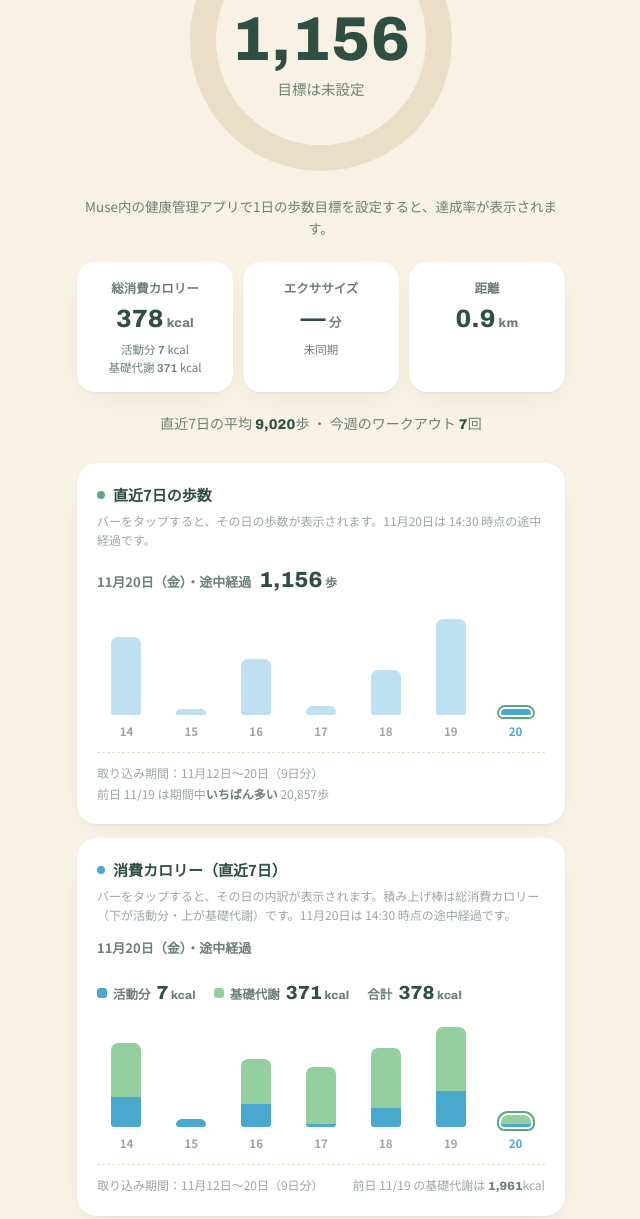
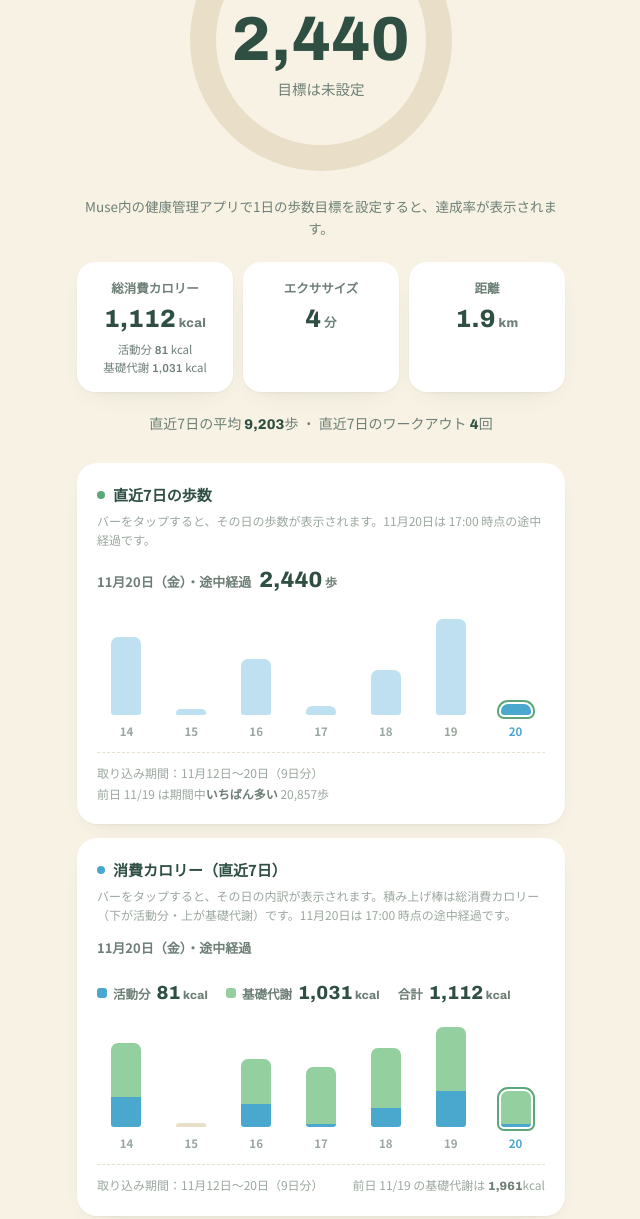
Before and after one commit to kawashimaryota3-cmd/health, a plain HTML site: page index.html in a window 1280 px wide. Shown: the part 220-1439 px from the top of the page, without its empty margins (319-959 px from the left). Drawn offline with Linux system fonts and the light colour scheme.

Commit message:
Update health page 2026-11-20 17:00 JST

```diff
--- a/index.html
+++ b/index.html
@@ -203,18 +203,18 @@
   <body>
     <div class="wrap">
 
-      <p class="updated-line">最終更新 <span class="num">11/20 14:30</span></p>
+      <p class="updated-line">最終更新 <span class="num">11/20 17:00</span></p>
 
       <!-- 今日のサマリー -->
       <section aria-label="今日のサマリー">
         <h1 class="today-date">11月20日（金）</h1>
-        <div class="ring-box" role="img" aria-label="11月20日 14時30分時点の歩数 1,156歩。歩数目標は未設定です">
+        <div class="ring-box" role="img" aria-label="11月20日 17時00分時点の歩数 2,440歩。歩数目標は未設定です">
           <svg viewBox="0 0 272 272" aria-hidden="true">
             <circle cx="136" cy="136" r="118" fill="none" stroke="var(--ring-track)" stroke-width="26" />
           </svg>
           <div class="ring-center">
             <span class="lbl">歩数</span>
-            <span class="steps num">1,156</span>
+            <span class="steps num">2,440</span>
             <span class="goal">目標は未設定</span>
           </div>
         </div>
@@ -223,29 +223,28 @@
         <div class="stat-row">
           <div class="stat">
             <p class="slbl">総消費カロリー</p>
-            <p class="sval num">378<small>kcal</small></p>
-            <p class="ssub">活動分 <span class="num">7</span> kcal<br />基礎代謝 <span class="num">371</span> kcal</p>
+            <p class="sval num">1,112<small>kcal</small></p>
+            <p class="ssub">活動分 <span class="num">81</span> kcal<br />基礎代謝 <span class="num">1,031</span> kcal</p>
           </div>
           <div class="stat">
             <p class="slbl">エクササイズ</p>
-            <p class="sval num">―<small>分</small></p>
-            <p class="ssub">未同期</p>
+            <p class="sval num">4<small>分</small></p>
           </div>
           <div class="stat">
             <p class="slbl">距離</p>
-            <p class="sval num">0.9<small>km</small></p>
+            <p class="sval num">1.9<small>km</small></p>
           </div>
         </div>
-        <p class="week-line">直近7日の平均 <strong class="num">9,020</strong>歩 ・ 今週のワークアウト <strong class="num">7</strong>回</p>
+        <p class="week-line">直近7日の平均 <strong class="num">9,203</strong>歩 ・ 直近7日のワークアウト <strong class="num">4</strong>回</p>
       </section>
 
       <!-- 直近7日 -->
       <section class="card" aria-label="直近7日の歩数">
         <h2><span class="dot g"></span>直近7日の歩数</h2>
-        <p class="hint">バーをタップすると、その日の歩数が表示されます。11月20日は 14:30 時点の途中経過です。</p>
+        <p class="hint">バーをタップすると、その日の歩数が表示されます。11月20日は 17:00 時点の途中経過です。</p>
         <div class="chart-readout" aria-live="polite">
           <span class="d" id="roDay">11月20日（金）・途中経過</span>
-          <span class="v num" id="roVal">1,156<small> 歩</small></span>
+          <span class="v num" id="roVal">2,440<small> 歩</small></span>
         </div>
         <div class="bars" id="bars" role="group" aria-label="日別歩数の棒グラフ"></div>
         <div class="avg-line">
@@ -257,14 +256,14 @@
       <!-- 消費カロリー 直近7日 -->
       <section class="card" aria-label="消費カロリー（直近7日）">
         <h2><span class="dot"></span>消費カロリー（直近7日）</h2>
-        <p class="hint">バーをタップすると、その日の内訳が表示されます。積み上げ棒は総消費カロリー（下が活動分・上が基礎代謝）です。11月20日は 14:30 時点の途中経過です。</p>
+        <p class="hint">バーをタップすると、その日の内訳が表示されます。積み上げ棒は総消費カロリー（下が活動分・上が基礎代謝）です。11月20日は 17:00 時点の途中経過です。</p>
         <div class="chart-readout" aria-live="polite">
           <span class="d" id="calRoDay">11月20日（金）・途中経過</span>
         </div>
         <div class="cal-detail" aria-live="polite">
-          <span class="ci act"><span class="sw" aria-hidden="true"></span><span class="clbl">活動分</span><span class="cv num" id="calRoAct">7<small> kcal</small></span></span>
-          <span class="ci bas"><span class="sw" aria-hidden="true"></span><span class="clbl">基礎代謝</span><span class="cv num" id="calRoBasal">371<small> kcal</small></span></span>
-          <span class="ci tot"><span class="clbl">合計</span><span class="cv num" id="calRoTotal">378<small> kcal</small></span></span>
+          <span class="ci act"><span class="sw" aria-hidden="true"></span><span class="clbl">活動分</span><span class="cv num" id="calRoAct">81<small> kcal</small></span></span>
+          <span class="ci bas"><span class="sw" aria-hidden="true"></span><span class="clbl">基礎代謝</span><span class="cv num" id="calRoBasal">1,031<small> kcal</small></span></span>
+          <span class="ci tot"><span class="clbl">合計</span><span class="cv num" id="calRoTotal">1,112<small> kcal</small></span></span>
         </div>
         <div class="cal-bars" id="calBars" role="group" aria-label="日別消費カロリーの積み上げ棒グラフ"></div>
         <div class="avg-line">
@@ -317,10 +316,10 @@
         </ul>
       </section>
 
-      <p class="notice" style="margin:0 0 6px;">iPhoneからの同期がまだ完了していない期間があります（2026-08-23〜2026-09-01を含む多数の日（73日以上）が未同期のためデータが欠落しています。取得できたのは主に2026-11-12〜2026-11-20分です）。同期が進むと自動で埋まります。</p>
+      <p class="notice" style="margin:0 0 6px;">iPhoneからの同期がまだ完了していない期間があります（2026-08-23〜2026-11-11のうち82日分が未同期のためデータが欠落しています。取得できたのは2026-11-12〜2026-11-20の9日分です）。同期が進むと自動で埋まります。</p>
 
       <footer class="note">
-        <p>表示されている歩数・消費カロリー・エクササイズ・距離・ワークアウトは、すべて Apple Health から取り込んだ実績値です。最新の確定日は 2026年11月19日（歩数 20,857歩・総消費カロリー 3,055kcal（活動分 1,094kcal・基礎代謝 1,961kcal）・エクササイズ 100分・距離 16.3km、ワークアウトは全期間で12件）で、11月20日分は 14:30 の更新時点で歩数 1,156歩・総消費カロリー 378kcal・距離 0.9km まで同期済みの途中経過です。体重は Apple Health にも手入力にも記録がありませんでした。</p>
+        <p>表示されている歩数・消費カロリー・エクササイズ・距離・ワークアウトは、すべて Apple Health から取り込んだ実績値です。最新の確定日は 2026年11月19日（歩数 20,857歩・総消費カロリー 3,055kcal（活動分 1,094kcal・基礎代謝 1,961kcal）・エクササイズ 100分・距離 16.3km、ワークアウトは全期間で12件）で、11月20日分は 17:00 の更新時点で歩数 2,440歩・総消費カロリー 1,112kcal（活動分 81kcal・基礎代謝 1,031kcal）・エクササイズ 4分・距離 1.9km まで同期済みの途中経過です。体重は Apple Health にも手入力にも記録がありませんでした。</p>
         <p>このページは日中に数回（朝 7:00・昼 12:00・夕方 17:00・夜 21:00）、最新の取り込み内容で同じURLに再発行されます。リアルタイム表示ではないため、数値は最後の更新時点のものになります。</p>
         <p>このページは見る専用です。リンクを知っている人は誰でも内容を見られるので、リンクの取り扱いにはご注意ください。体重の入力や目標設定は、これまで通り Muse 内の健康管理アプリで行います。</p>
       </footer>
@@ -339,7 +338,7 @@
           { d: "11月17日（火）", label: "17", v: 2011 },
           { d: "11月18日（水）", label: "18", v: 9742 },
           { d: "11月19日（木）", label: "19", v: 20857 },
-          { d: "11月20日（金）・途中経過", label: "20", v: 1156, today: true }
+          { d: "11月20日（金）・途中経過", label: "20", v: 2440, today: true }
         ];
         var max = 20857;
         var barsEl = document.getElementById("bars");
@@ -382,12 +381,12 @@
         /* --- 7 day calorie stacked bars (下：活動分 / 上：基礎代謝) --- */
         var calDays = [
           { d: "11月14日（土）", label: "14", act: 909, basal: 1649 },
-          { d: "11月15日（日）", label: "15", act: 170, basal: null },
+          { d: "11月15日（日）", label: "15", act: null, basal: null },
           { d: "11月16日（月）", label: "16", act: 702, basal: 1369 },
           { d: "11月17日（火）", label: "17", act: 91, basal: 1729 },
           { d: "11月18日（水）", label: "18", act: 573, basal: 1844 },
           { d: "11月19日（木）", label: "19", act: 1094, basal: 1961 },
-          { d: "11月20日（金）・途中経過", label: "20", act: 7, basal: 371, today: true }
+          { d: "11月20日（金）・途中経過", label: "20", act: 81, basal: 1031, today: true }
         ];
         var calMax = 3055;
         var calBarsEl = document.getElementById("calBars");
```
